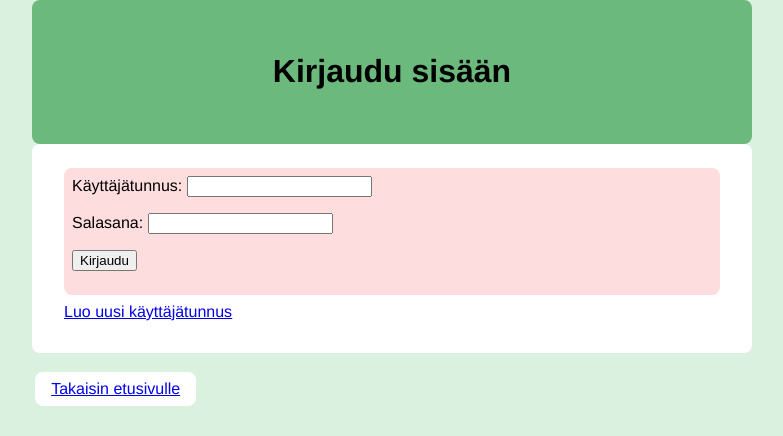
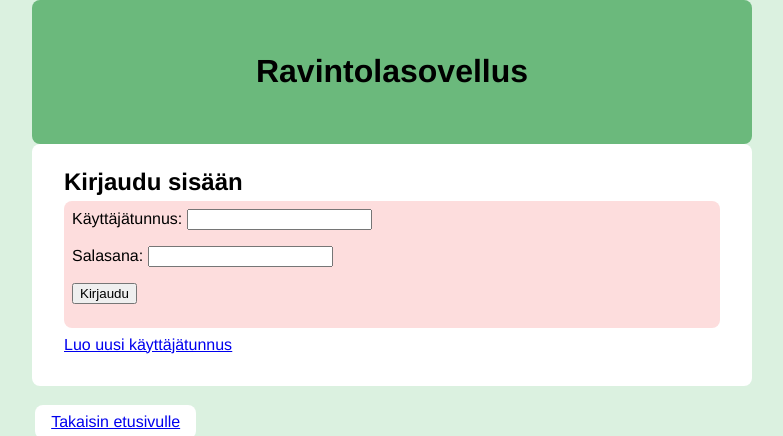
Before and after one commit to emiliaoinas/Ravintolasovellus, a Python web app: template templates/login.html in a window 1280 px wide. Shown: the top 436 px of the page, without its empty margins (248-1031 px from the left). Run offline with Jinja, Linux system fonts and the light colour scheme; the template is opened without the code that fills it, so the values that code supplies are empty.

Commit message:
Change headers

```diff
--- a/templates/login.html
+++ b/templates/login.html
@@ -4,9 +4,10 @@
 
 <body>
     <div class="header">
-        <h1>Kirjaudu sisään</h1>
+        <h1>Ravintolasovellus</h1>
     </div>
     <div class="content">
+        <h2>Kirjaudu sisään</h2>
         <form action="/login" method="post">
         Käyttäjätunnus: <input type="text" name="username">
         <p>
```
